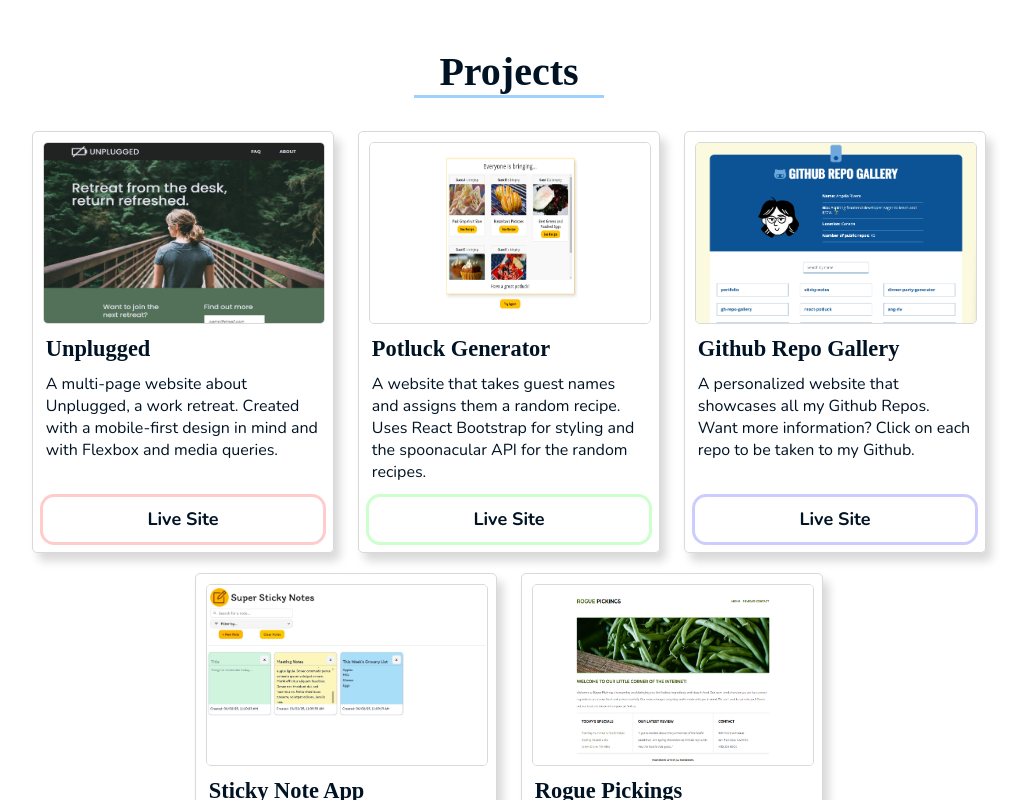
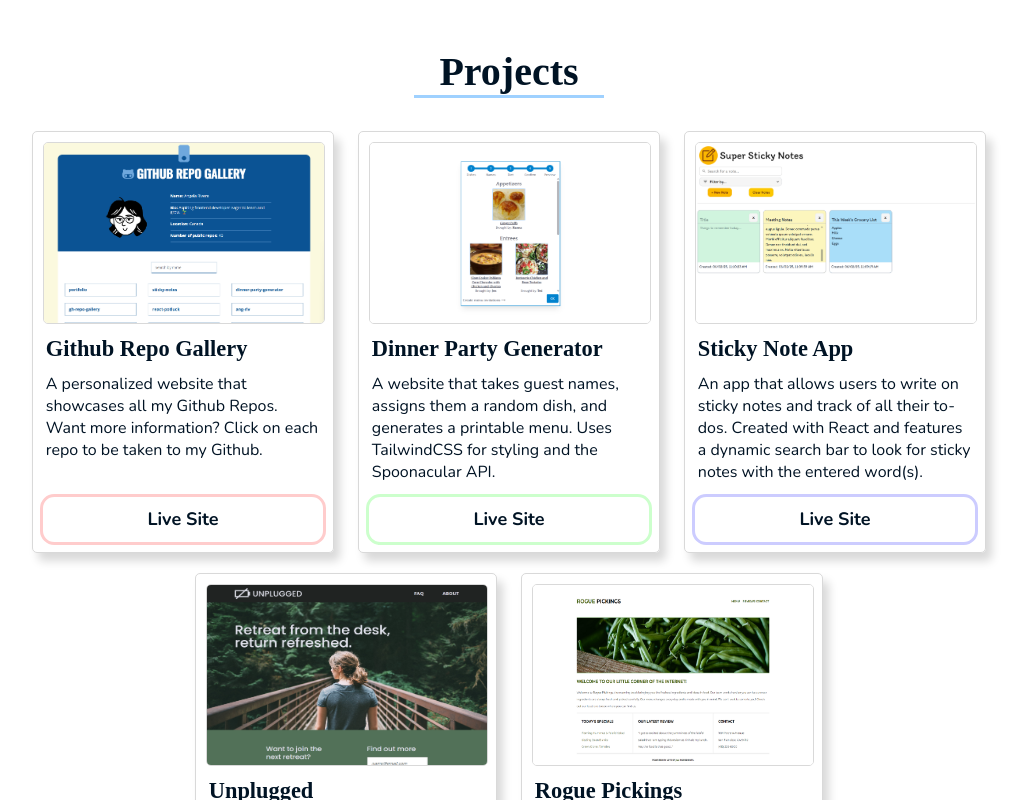
Before and after one commit to ang-riv/portfolio, a React (Vite) app: page / in a window 1280 px wide. Shown: the part 2140-2940 px from the top of the page, without its empty margins (131-1156 px from the left). Built offline with nearby package versions, Linux system fonts and the light colour scheme; a web font is replaced by a local one.

Commit message:
Changed one of the projects and changed order of the projects

```diff
--- a/src/sections/Projects/ProjectsSection.jsx
+++ b/src/sections/Projects/ProjectsSection.jsx
@@ -7,6 +7,37 @@ import SectionTitles from "../../components/SectionTitles";
 const ProjectsSection = React.forwardRef((_, ref) => {
   // individual project info
   const projectInfo = [
+    // 1
+    {
+      title: "Github Repo Gallery",
+      description:
+        "A personalized website that showcases all my Github Repos. Want more information? Click on each repo to be taken to my Github.",
+      img: null,
+      color: null,
+      link: "https://ang-riv.github.io/gh-repo-gallery/",
+      imgAlt: "image preview of github repo gallery",
+    },
+
+    // 2
+    {
+      title: "Dinner Party Generator",
+      description:
+        "A website that takes guest names, assigns them a random dish, and generates a printable menu. Uses TailwindCSS for styling and the Spoonacular API.",
+      img: null,
+      color: null,
+      link: "https://ang-riv.github.io/dinner-party-generator/",
+      imgAlt: "image preview of dinner party generator website",
+    },
+    // 3
+    {
+      title: "Sticky Note App",
+      description:
+        "An app that allows users to write on sticky notes and track of all their to-dos. Created with React and features a dynamic search bar to look for sticky notes with the entered word(s).",
+      img: null,
+      color: null,
+      imgAlt: "image preview of sticky note application",
+    },
+    // 4
     {
       title: "Unplugged",
       description:
@@ -16,32 +47,7 @@ const ProjectsSection = React.forwardRef((_, ref) => {
       link: "https://ang-riv.github.io/unplugged/",
       imgAlt: "image preview of work retreat website",
     },
-    {
-      title: "Potluck Generator",
-      description:
-        "A website that takes guest names and assigns them a random recipe. Uses React Bootstrap for styling and the spoonacular API for the random recipes.",
-      img: null,
-      color: null,
-      link: "",
-      imgAlt: "image preview of potluck recipe generator website",
-    },
-    {
-      title: "Github Repo Gallery",
-      description:
-        "A personalized website that showcases all my Github Repos. Want more information? Click on each repo to be taken to my Github.",
-      img: null,
-      color: null,
-      link: "https://ang-riv.github.io/gh-repo-gallery/",
-      imgAlt: "image preview of github repo gallery",
-    },
-    {
-      title: "Sticky Note App",
-      description:
-        "An app that allows users to write on sticky notes and track of all their to-dos. Created with React and features a dynamic search bar to look for sticky notes with the entered word(s).",
-      img: null,
-      color: null,
-      imgAlt: "image preview of sticky note application",
-    },
+    // 5
     {
       title: "Rogue Pickings",
       description:
--- a/src/utils/imgData.jsx
+++ b/src/utils/imgData.jsx
@@ -23,11 +23,11 @@ import mobileReactPiece from "../assets/mobile-skill-svgs/mobileReactPiece.svg";
 import mobileGithubPiece from "../assets/mobile-skill-svgs/mobileGithubPiece.svg";
 
 // project imgs
+import gallery from "../assets/project-imgs/gh-gallery.png";
+import dinner from "../assets/project-imgs/dinner-party.png";
+import notes from "../assets/project-imgs/sticky-notes.png";
 import unplugged from "../assets/project-imgs/unplugged.png";
-import potluck from "../assets/project-imgs/potluck-generator.png";
 import rogue from "../assets/project-imgs/rogue-pickings.png";
-import gallery from "../assets/project-imgs/gh-gallery.png";
-import notes from "../assets/project-imgs/sticky-notes.png";
 
 /********** ADD CONTENT  ************/
 // function to add colors or imgs into specific objects
@@ -64,7 +64,7 @@ export const mobilePieces = {
 };
 
 /********** PROJECT IMGS ************/
-export const imgArr = [unplugged, potluck, gallery, notes, rogue];
+export const imgArr = [gallery, dinner, notes, unplugged, rogue];
 
 // adds images to project tiles
 export function addImgs(object) {
```
Also changed, not shown: src/assets/project-imgs/dinner-party.png (added).
